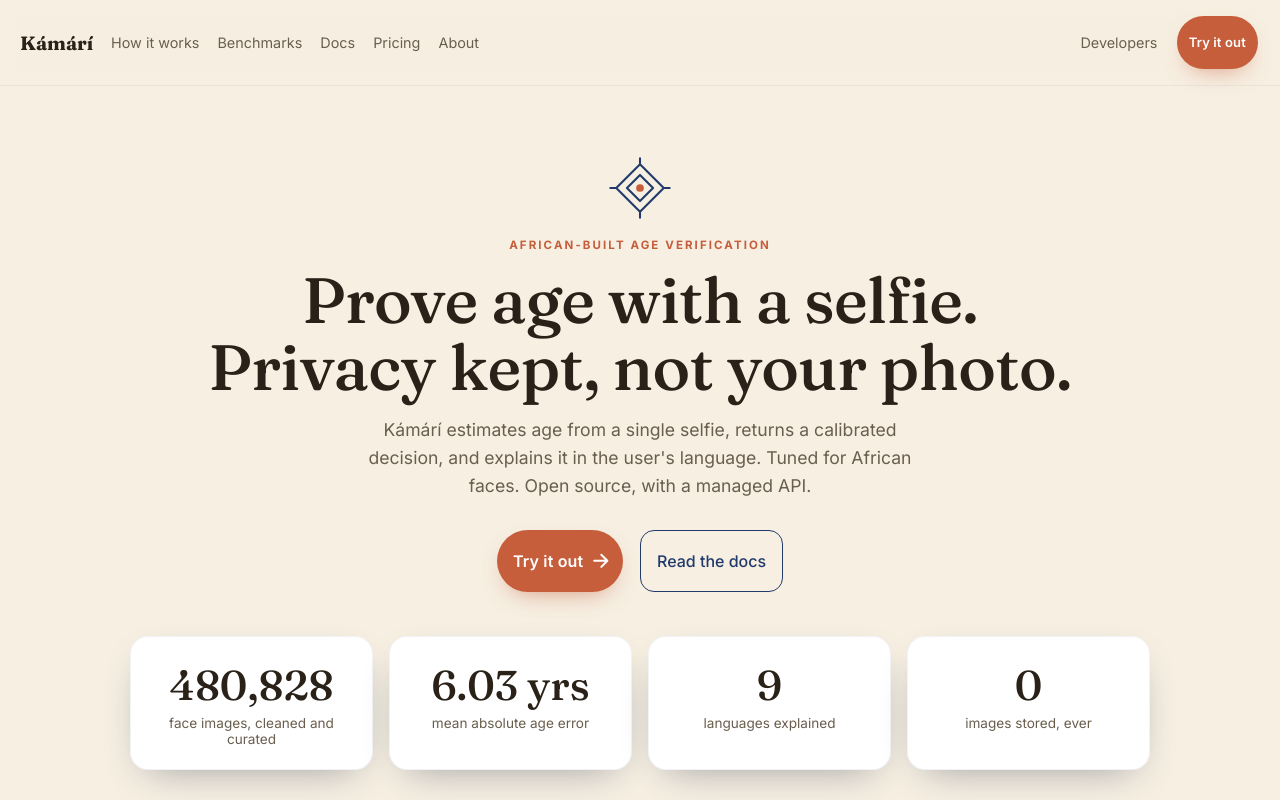
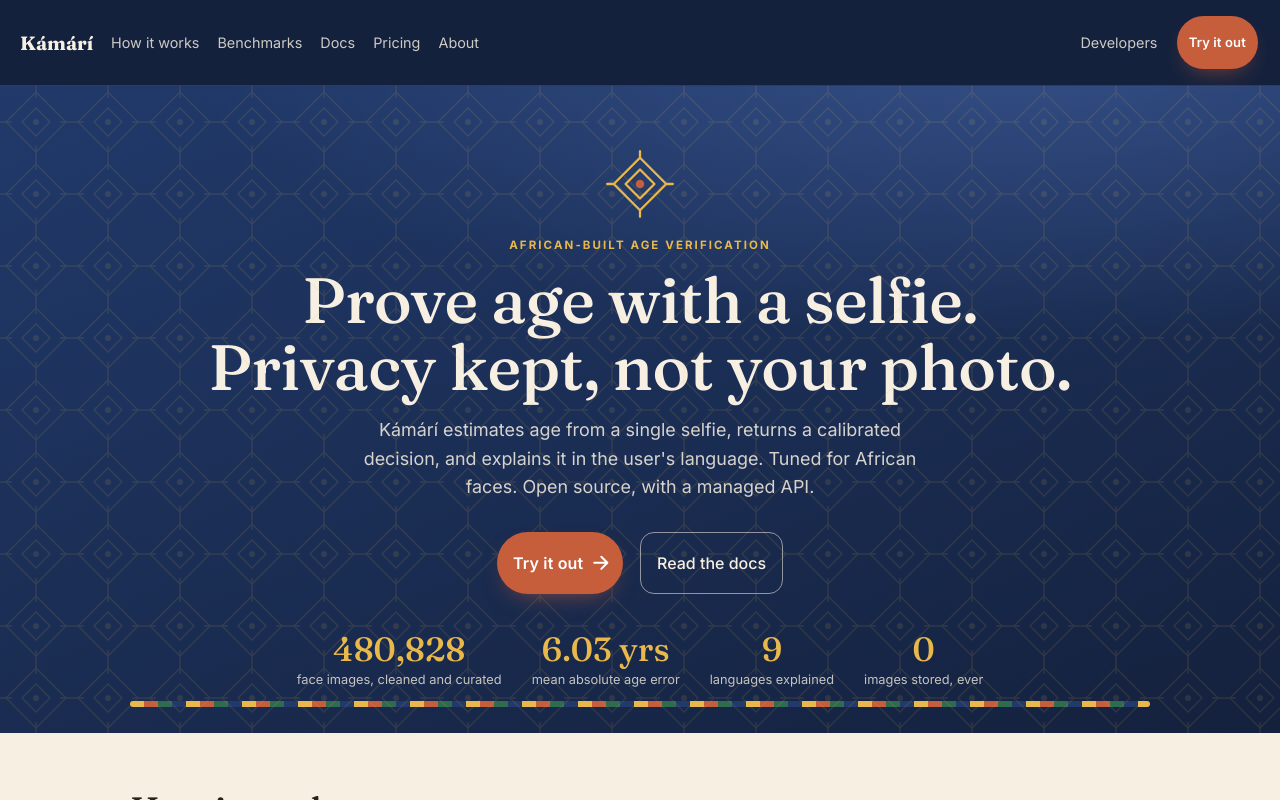
Before and after one commit to Mystique1337/kamari, a React (Vite) app in the folder apps/kamari_app/: page /welcome in a window 1280 px wide. Built offline with nearby package versions, Linux system fonts and the light colour scheme; no server answers.

Commit message:
feat(web): install unslop-ui design skill; restore signature Adire indigo + Adinkra hero (indigo nav + hero + stats), keep all marketing sections

```diff
--- a/apps/kamari_app/src/pages/Welcome.tsx
+++ b/apps/kamari_app/src/pages/Welcome.tsx
@@ -3,7 +3,7 @@
   arrowForward, eyeOffOutline, globeOutline, flashOutline, shieldCheckmarkOutline,
   sparklesOutline, logoGithub, copyOutline, checkmarkOutline,
 } from 'ionicons/icons';
-import { useState } from 'react';
+import { useState, type CSSProperties } from 'react';
 import { useHistory } from 'react-router-dom';
 import KamariMark from '../components/KamariMark';
 import { apiBase } from '../lib/api';
@@ -85,33 +85,38 @@
           <IonButton size="small" className="kamari-btn" color="secondary" onClick={() => history.push('/consent')}>Try it out</IonButton>
         </nav>
 
-        {/* Hero */}
-        <section className="mkt-wrap mkt-hero">
-          <div style={{ display: 'flex', justifyContent: 'center' }}><KamariMark size={76} tone="indigo" /></div>
-          <p className="kamari-eyebrow" style={{ color: 'var(--kamari-terracotta)' }}>African-built age verification</p>
+        {/* Hero (signature Adire indigo + Adinkra pattern) */}
+        <section className="kamari-hero kamari-pattern">
+          <div className="mkt-wrap mkt-hero-indigo" style={{ textAlign: 'center' }}>
+            <div style={{ display: 'flex', justifyContent: 'center' }}><KamariMark size={84} tone="gold" /></div>
+            <p className="kamari-eyebrow">African-built age verification</p>
             <h1>Prove age with a selfie.<br />Privacy kept, not your photo.</h1>
             <p className="sub">
-            Kámárí estimates age from a single selfie, returns a calibrated decision, and explains it
-            in the user's language. Tuned for African faces. Open source, with a managed API.
+              Kámárí estimates age from a single selfie, returns a calibrated decision, and explains
+              it in the user's language. Tuned for African faces. Open source, with a managed API.
             </p>
             <div className="mkt-cta">
               <IonButton className="kamari-btn" color="secondary" onClick={() => history.push('/consent')}>
                 Try it out <IonIcon slot="end" icon={arrowForward} />
               </IonButton>
-            <IonButton fill="outline" color="primary" onClick={() => history.push('/docs')}>Read the docs</IonButton>
+              <IonButton
+                fill="outline"
+                onClick={() => history.push('/docs')}
+                style={{ '--color': 'var(--kamari-cream)', '--border-color': 'rgba(246,239,226,.55)' } as CSSProperties}
+              >
+                Read the docs
+              </IonButton>
             </div>
-        </section>
-
-        {/* Stats */}
-        <section className="mkt-wrap">
-          <div className="mkt-grid">
+            <div className="mkt-herostats">
               {STATS.map((s) => (
-              <div key={s.lbl} className="kamari-card mkt-stat">
-                <div className="num">{s.num}</div>
-                <div className="lbl">{s.lbl}</div>
+                <div key={s.lbl} className="mkt-herostat">
+                  <div className="n">{s.num}</div>
+                  <div className="l">{s.lbl}</div>
                 </div>
               ))}
             </div>
+          </div>
+          <div className="mkt-wrap" style={{ paddingBottom: 26 }}><div className="kamari-kente" /></div>
         </section>
 
         {/* How it works */}
--- a/apps/kamari_app/src/theme/marketing.css
+++ b/apps/kamari_app/src/theme/marketing.css
@@ -3,23 +3,32 @@
 .mkt { --maxw: 1060px; }
 .mkt-wrap { max-width: var(--maxw); margin: 0 auto; padding: 0 20px; }
 
-/* Sticky top nav */
+/* Sticky top nav (indigo, part of the signature blue band at the top) */
 .mkt-nav {
   position: sticky; top: 0; z-index: 20;
   display: flex; align-items: center; gap: 18px;
   padding: 12px 20px;
-  background: color-mix(in srgb, var(--ion-background-color) 86%, transparent);
-  backdrop-filter: saturate(140%) blur(10px);
-  border-bottom: 1px solid var(--kamari-card-border);
+  background: var(--kamari-indigo-deep);
+  border-bottom: 1px solid rgba(232, 184, 75, 0.18);
 }
-.mkt-nav .brand { font-family: var(--kamari-font-display); font-weight: 700; font-size: 1.2rem; }
+.mkt-nav .brand { font-family: var(--kamari-font-display); font-weight: 700; font-size: 1.2rem; color: var(--kamari-cream); }
 .mkt-nav .spacer { flex: 1; }
 .mkt-nav a, .mkt-nav button.link {
-  all: unset; cursor: pointer; font-size: .9rem; color: var(--kamari-ink-soft);
+  all: unset; cursor: pointer; font-size: .9rem; color: rgba(246, 239, 226, 0.82);
 }
-.mkt-nav a:hover, .mkt-nav button.link:hover { color: var(--ion-text-color); }
+.mkt-nav a:hover, .mkt-nav button.link:hover { color: var(--kamari-cream); }
+.mkt-nav a:focus-visible, .mkt-nav button.link:focus-visible { outline: 2px solid var(--kamari-gold); outline-offset: 3px; border-radius: 4px; }
 .mkt-nav .hide-sm { display: none; }
 @media (min-width: 760px) { .mkt-nav .hide-sm { display: inline; } }
+
+/* Indigo hero + the stats that sit on it */
+.mkt-hero-indigo { padding: 56px 20px 8px; }
+.mkt-hero-indigo h1 { font-size: clamp(2.4rem, 6vw, 4rem); line-height: 1.05; color: var(--kamari-cream); margin: 14px 0 0; }
+.mkt-hero-indigo .sub { color: rgba(246, 239, 226, 0.86); max-width: 580px; margin: 16px auto 0; font-size: 1.12rem; line-height: 1.6; }
+.mkt-herostats { display: flex; gap: 30px; justify-content: center; flex-wrap: wrap; margin: 30px 0 6px; }
+.mkt-herostat { text-align: center; }
+.mkt-herostat .n { font-family: var(--kamari-font-display); font-size: clamp(1.4rem, 3.4vw, 2.1rem); color: var(--kamari-gold); }
+.mkt-herostat .l { color: rgba(246, 239, 226, 0.78); font-size: .8rem; margin-top: 2px; }
 
 /* Sections */
 .mkt-section { padding: 56px 0; }
```
Also changed, not shown: 1 other file (tests, documents, lock files or other folders). Lines whose indentation alone changed are shown as unchanged.
